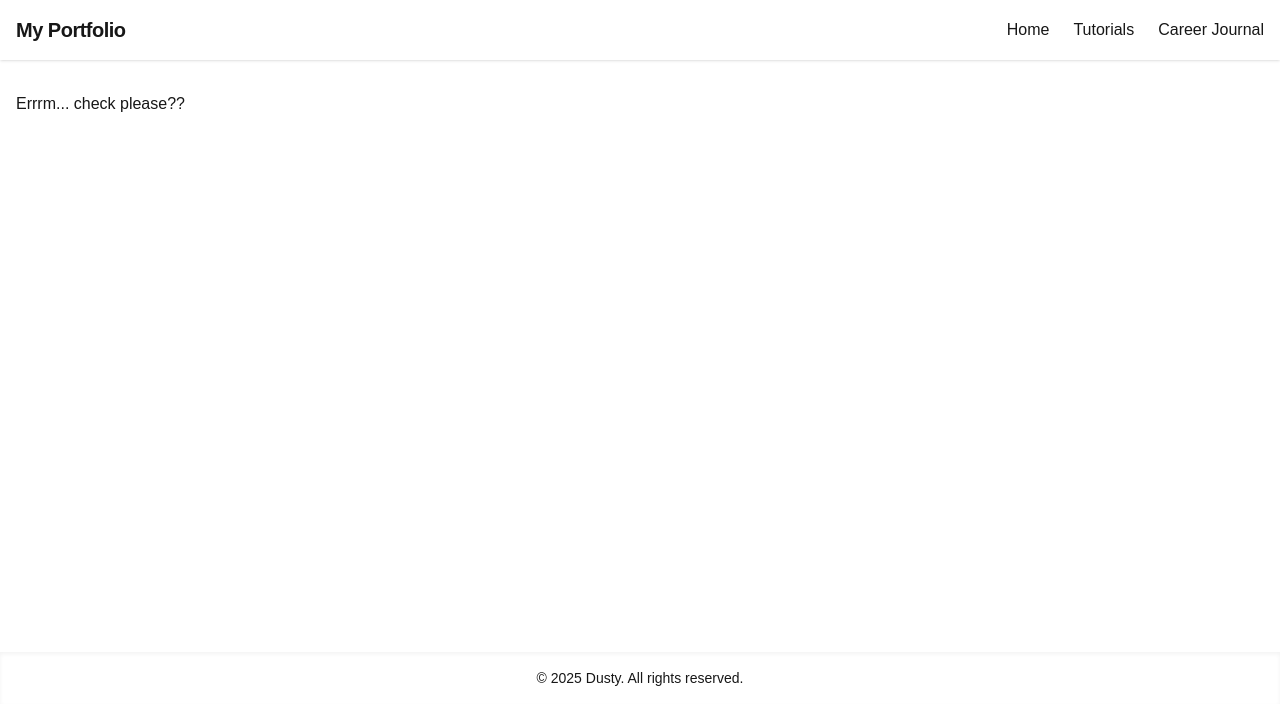
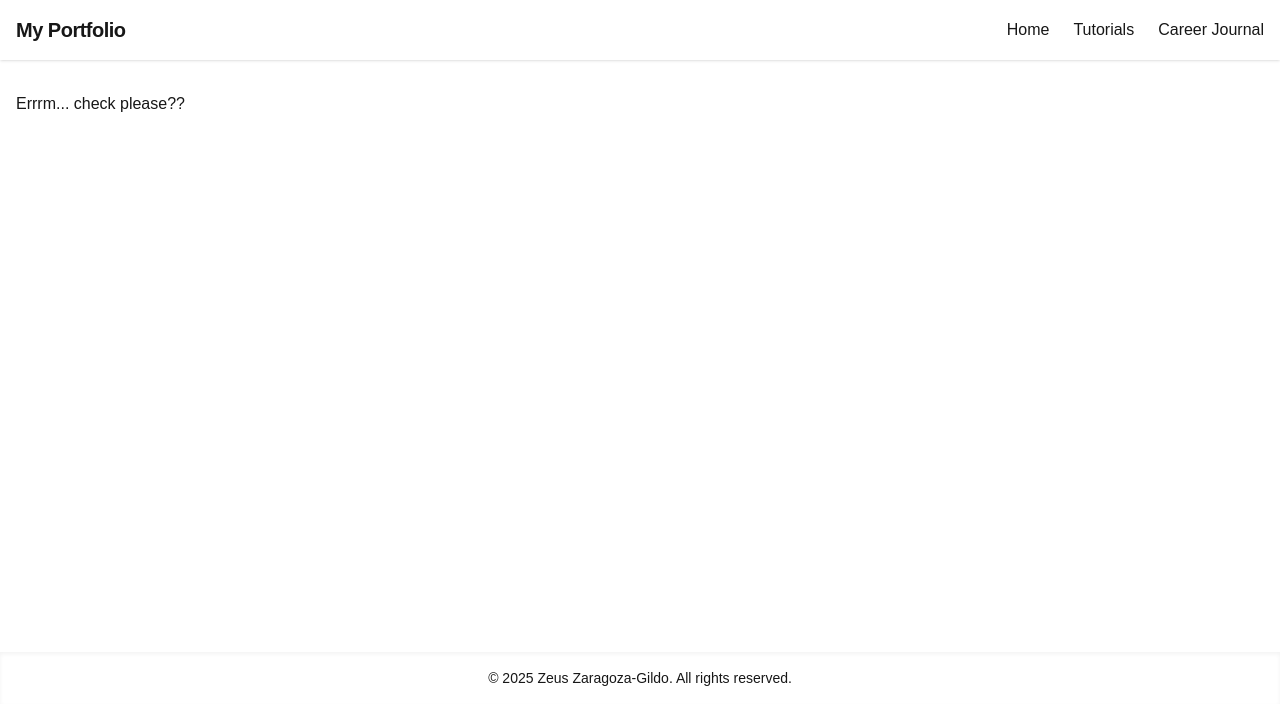
Before and after one commit to zgildo01/my-portfolio, a Next.js app: page / in a window 1280 px wide. Shown: the top 724 px of the page. Built offline with nearby package versions, Linux system fonts and the light colour scheme.

Commit message:
add real name to portfolio

```diff
--- a/src/app/layout.tsx
+++ b/src/app/layout.tsx
@@ -56,7 +56,7 @@ export default function RootLayout({
         </main>
         <footer className="w-full bg-foreground text-background py-4 mt-8 shadow-inner">
           <div className="container mx-auto text-center text-sm px-4">
-            &copy; {new Date().getFullYear()} Dusty. All rights reserved.
+            &copy; {new Date().getFullYear()} Zeus Zaragoza-Gildo. All rights reserved.
           </div>
         </footer>
       </body>
```
